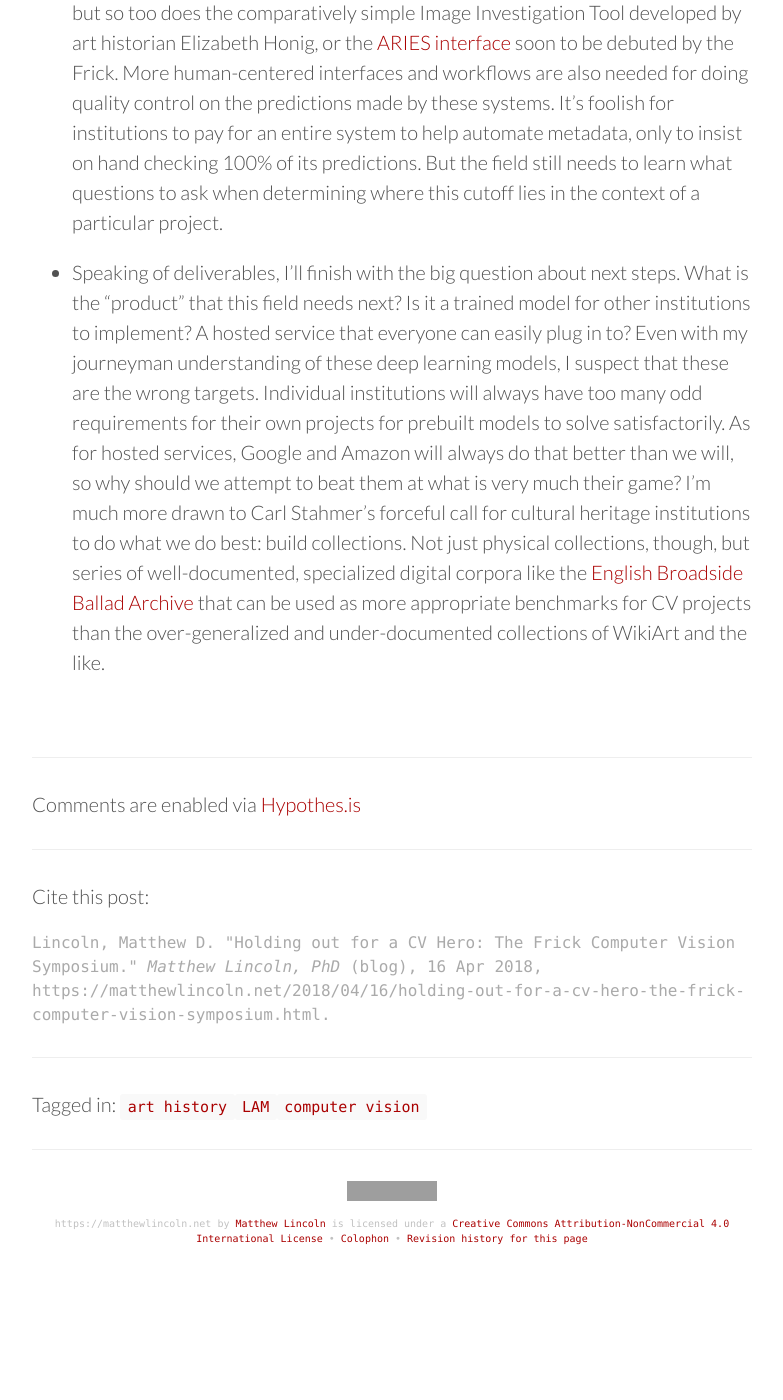
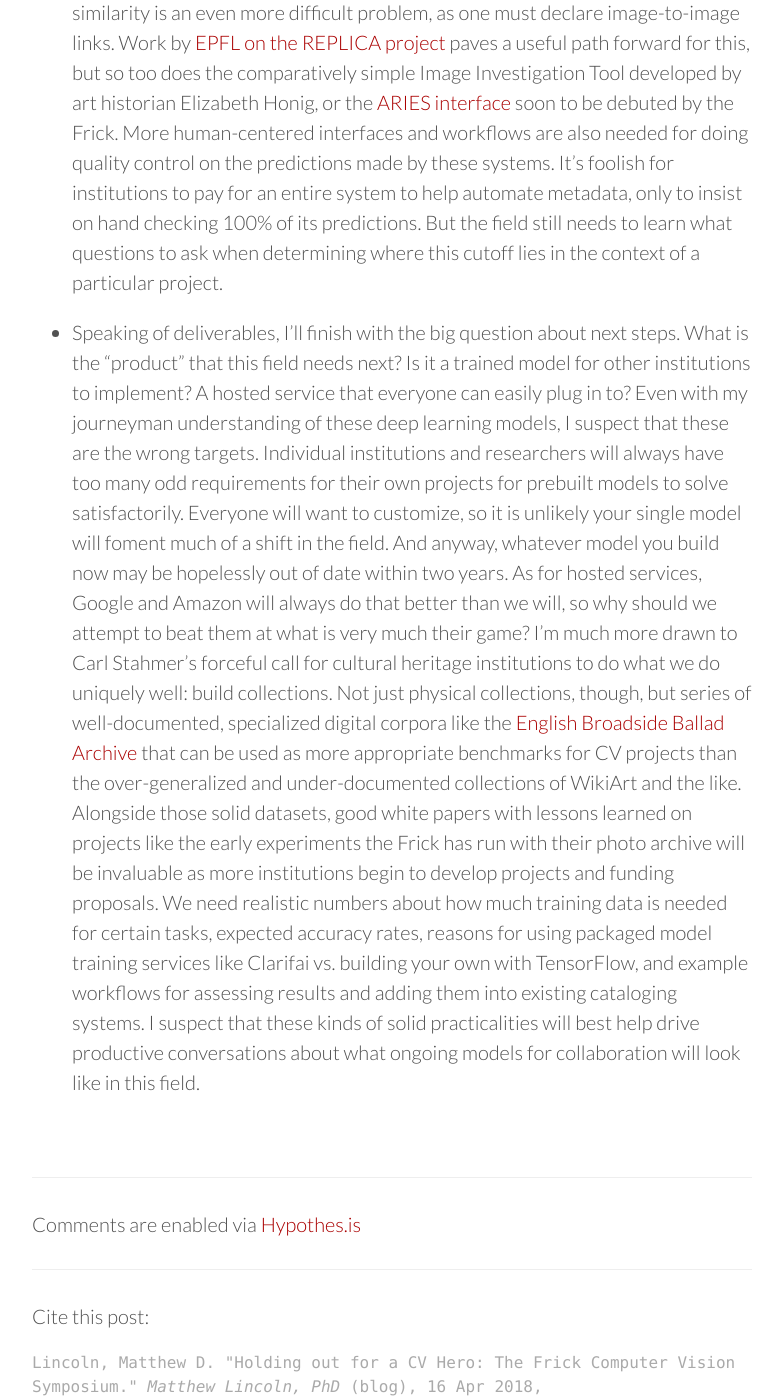
Before and after one commit to mdlincoln/mdlincoln.github.io, a Jekyll site: the page built from _posts/2018-04-16-holding-out-for-a-cv-hero-the-frick-computer-vision-symposium.md, in a window 1280 px wide and 1400 px high, scrolled down 2697 px. Shown: the whole window, without its empty margins (248-1031 px from the left). Built offline with Jekyll 4.4.1, drawn with Linux system fonts in a browser that asks for light colours; nearby versions of some CDN libraries; before the commit the page ends 3983 px from its top, so only the background shows below that; some of the changed text lies outside the part shown; grey boxes are pictures that could not be loaded.

Commit message:
correct typos and add a conclusion

```diff
--- a/_posts/2018-04-16-holding-out-for-a-cv-hero-the-frick-computer-vision-symposium.md
+++ b/_posts/2018-04-16-holding-out-for-a-cv-hero-the-frick-computer-vision-symposium.md
@@ -13,10 +13,10 @@ What follows are some informal notes I jotted down after moderating a symposium
 - Everyone wants visual search, and a lot of people are doing it.
 The majority of the projects we saw relied in some way on calculate proximities of artworks using the feature vectors generated by variously-trained convolutional neural networks.
 With these proximities, you can return ranked search results of objects that appear visually similar.
-But the "one true similarity measurement" does not exist: from a mathematical standpoint, every feature space generated by a neural network, no matter how may dimensions, can offer a distinct kind of visual similarity.
+But "the one true similarity measurement" does not exist: from a mathematical standpoint, every feature space generated by a neural network, no matter how may dimensions, can offer a distinct kind of visual similarity.
 Sometimes that similarity had to do with detecting shared poses of figures; sometimes is was focused on stylistic affinities such as color or texture instead.
 And of course, there are manifold art historical similarities as well that are often bound up in properties not directly visible in 2D digital surrogates, such as production histories that involve states, versions, and copies, not to mention the social relationships between artists and higher-order conceptual similarities that have little to do with the merely visual.
-Art historians will need to invest a bit more time to understand the subtleties of visual similarity as seen through the eyes of neural networks.
+Art historians will need to invest a bit more time to understand the subtleties of visual similarity as seen through the eyes of neural networks in order to better structure our questions in ways that mesh with these approaches.
 
 - Very few of the presenters openly talked about error rates in their work.
 One shining exception was the pair of graduate researchers XY Han and Vardan Papyan who had collaborated with the Frick on a pilot program to automate category tagging of a portion of the Art Reference Library's photo archive.
@@ -41,6 +41,7 @@ Using deep learning in a way that enhances the way art historians interpret the
 It wasn't for lack of art historians asking, though: Titia Hulst vocally inquired after projects that worked with corpora of abstract paintings.
 Notable, also, was that no one seemed ready to take up the question of what computers were _not_ seeing - that discussion table was left conspicuously empty when we asked participants to move to select one of seven different discussion options.
 This event highlighted the continuing gaps the digital canon, not only in non-Western art, but also modern and contemporary art (is there a copyright & licensing problem here like there is in quantitative literary analysis?)
+This isn't even to mention problems posed by images of three-dimensional artworks...
 
 - User interface projects played a larger role than I had expected going in.
 This was a very useful surprise, though, because I began to understand that these interfaces are key not just for enabling new ways to do visual search, but even more for their importance in the original data creation process.
@@ -57,7 +58,12 @@ What is the "product" that this field needs next?
 Is it a trained model for other institutions to implement?
 A hosted service that everyone can easily plug in to?
 Even with my journeyman understanding of these deep learning models, I suspect that these are the wrong targets.
-Individual institutions will always have too many odd requirements for their own projects for prebuilt models to solve satisfactorily.
+Individual institutions and researchers will always have too many odd requirements for their own projects for prebuilt models to solve satisfactorily.
+Everyone will want to customize, so it is unlikely your single model will foment much of a shift in the field.
+And anyway, whatever model you build now may be hopelessly out of date within two years.
 As for hosted services, Google and Amazon will always do that better than we will, so why should we attempt to beat them at what is very much their game?
-I'm much more drawn to Carl Stahmer's forceful call for cultural heritage institutions to do what we do best: build collections.
+I'm much more drawn to Carl Stahmer's forceful call for cultural heritage institutions to do what we do uniquely well: build collections.
 Not just physical collections, though, but series of well-documented, specialized digital corpora like the [English Broadside Ballad Archive](https://ebba.english.ucsb.edu/) that can be used as more appropriate benchmarks for CV projects than the over-generalized and under-documented collections of WikiArt and the like.
+Alongside those solid datasets, good white papers with lessons learned on projects like the early experiments the Frick has run with their photo archive will be invaluable as more institutions begin to develop projects and funding proposals.
+We need realistic numbers about how much training data is needed for certain tasks, expected accuracy rates, reasons for using packaged model training services like Clarifai vs. building your own with TensorFlow, and example workflows for assessing results and adding them into existing cataloging systems.
+I suspect that these kinds of solid practicalities will best help drive productive conversations about what ongoing models for collaboration will look like in this field.
```
